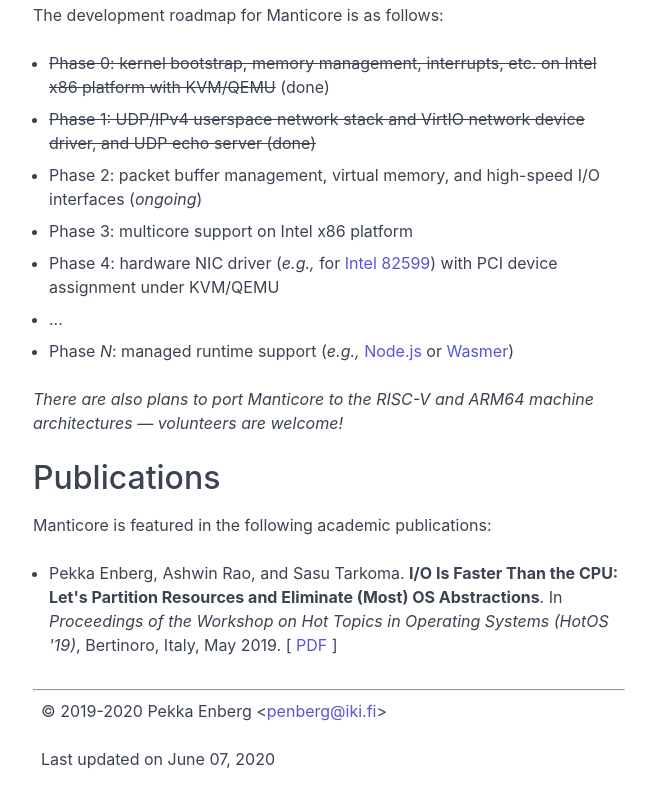
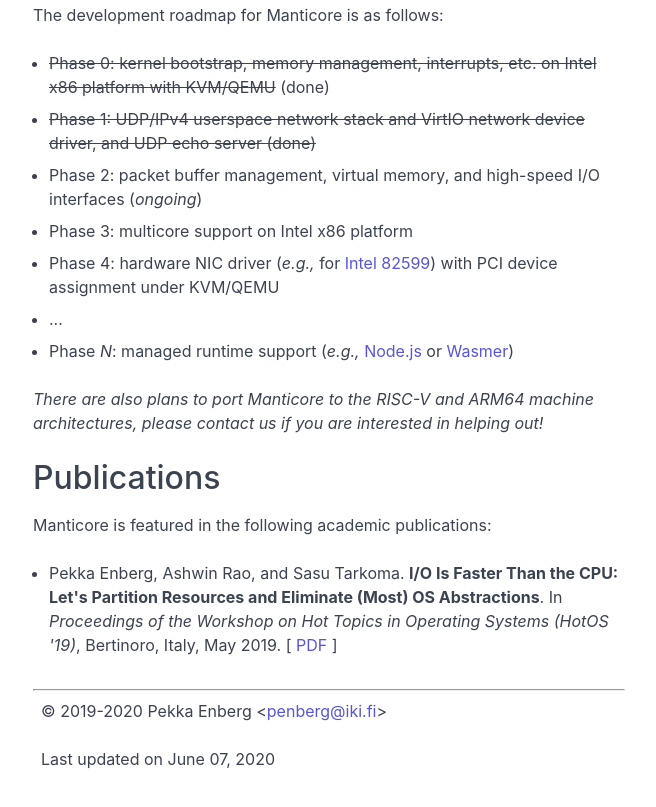
Before and after one commit to manticoreos/manticoreos.github.io, a plain HTML site: page index.html in a window 1280 px wide. Shown: the part 1205-2012 px from the top of the page, without its empty margins (311-967 px from the left). Drawn offline with nearby package versions, Linux system fonts and the light colour scheme.

Commit message:
Update home page

```diff
--- a/index.html
+++ b/index.html
@@ -96,7 +96,7 @@
           </ul>
         </p>
         <p>
-          <i>There are also plans to port Manticore to the RISC-V and ARM64 machine architectures &mdash; volunteers are welcome!</i>
+          <i>There are also plans to port Manticore to the RISC-V and ARM64 machine architectures, please contact us if you are interested in helping out!</i>
         </p>
 
         <h2 id="publications">Publications</h2>
```
